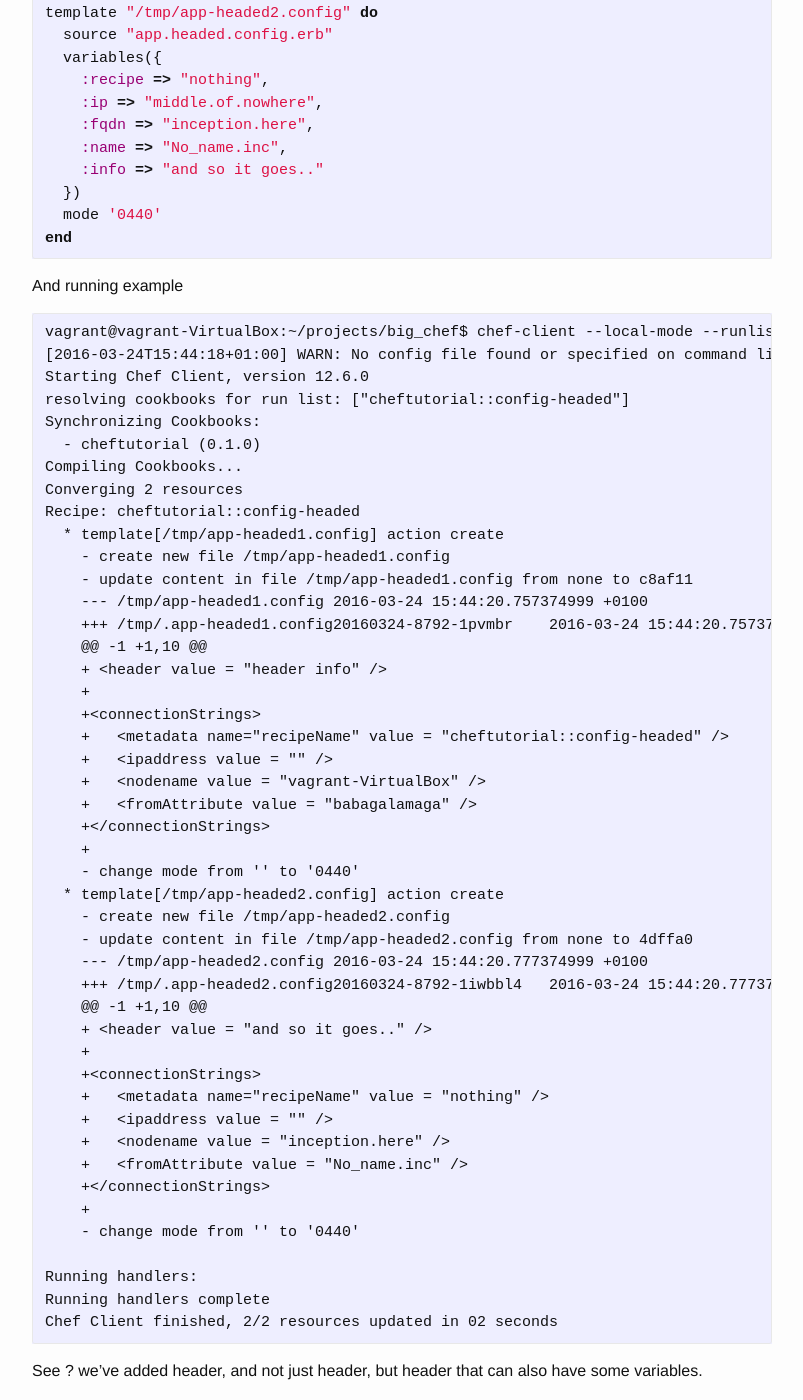
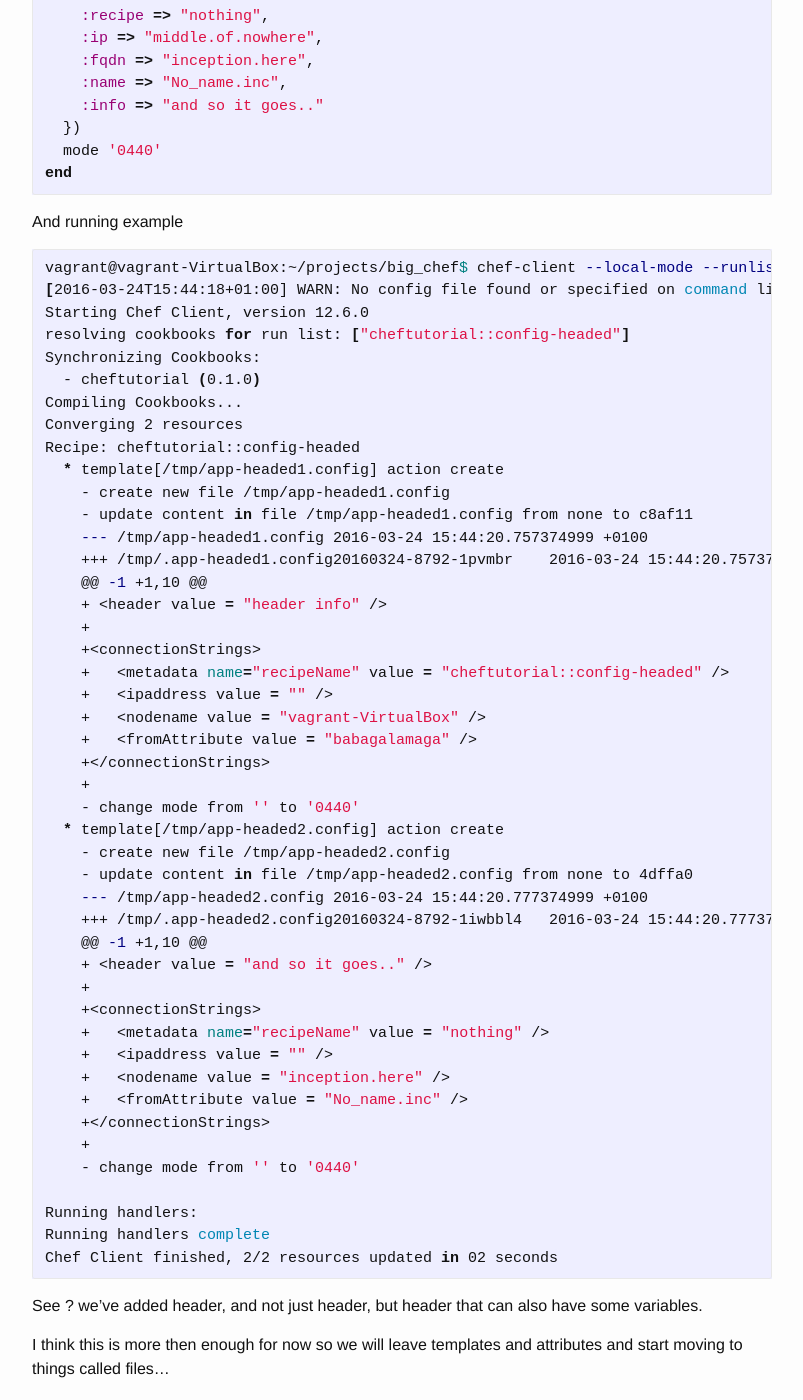
Before and after one commit to mungobungo/mungobungo.github.io, a Jekyll site: the page built from _posts/2016-03-24-chef1.markdown, in a window 1280 px wide and 1400 px high, scrolled down 10177 px. Shown: the whole window, without its empty margins (238-1041 px from the left). Built offline with Jekyll 4.4.1, drawn with Linux system fonts in a browser that asks for light colours; some of the changed text lies outside the part shown.

````diff
--- a/_posts/2016-03-24-chef1.markdown
+++ b/_posts/2016-03-24-chef1.markdown
@@ -32,14 +33,14 @@ mkdir cookbooks
 cd cookbooks
 ```
 
-now we can  create cookbook. this is done via
+Now we can create cookbook. this is done via
 
 ```shell
 knife cookbook create cheftutorial -o .
 ```
 
-after this we go to cheftutorial\recipes
-and create file welcome.rb
+after this we go to [cheftutorial\recipes](https://github.com/mungobungo/cheftutorial/tree/master/recipes)
+and create file [welcome.rb](https://github.com/mungobungo/cheftutorial/blob/master/recipes/welcome.rb)
 
 ```ruby
 log "Hello #{ENV['USER']}" do
@@ -110,23 +112,22 @@ This happens because we're trying to run chef in plain _one-and-only-recipy-mode
 
 So how can we fix it?
 
-first of all, lets get back to ourt root bigchef folder
+first of all, lets get back to our root bigchef folder
 
-```
+```shell
 cd ~/bigchef
 ```
 
 and run
 
-```
+```shell
 chef-client --local-mode --runlist "recipe[cheftutorial::welcome]"
-
 ```
 
 
 Output should be something like this
 
-```
+```shell
 vagrant@vagrant-VirtualBox:~/projects/big_chef$ chef-client --local-mode --runlist "recipe[cheftutorial::welcome]"
 [2016-03-24T11:06:40+01:00] WARN: No config file found or specified on command line, using command line options.
 Starting Chef Client, version 12.6.0
@@ -151,7 +152,7 @@ so far so good. But what if we want to run several recipes at once?
 
 Well, let's try
 
-crating new recipe hello.rb at cheftutorial/recipes folder
+crating new recipe [hello.rb](https://github.com/mungobungo/cheftutorial/blob/master/recipes/hello.rb) at [cheftutorial/recipes](https://github.com/mungobungo/cheftutorial/tree/master/recipes) folder
 
 ```ruby
 log "Hello guy someghing #{node['cheftutorial']['name']}" do
@@ -162,13 +163,13 @@ end
 
 and run chef-apply again from root folder of the project (*not* cheftutorial folder)
 
-```
+```shell
 vagrant@vagrant-VirtualBox:~/projects/big_chef$ chef-client --local-mode --runlist "cheftutorial::welcome,cheftutorial::hello"
 ```
 
 as you can see, you can specify as many recipes as you want. this is why it is called runLIST.
 
-```
+```shell
 [2016-03-24T11:28:30+01:00] WARN: No config file found or specified on command line, using command line options.
 Starting Chef Client, version 12.6.0
 resolving cookbooks for run list: ["cheftutorial::welcome", "cheftutorial::hello"]
@@ -209,9 +211,15 @@ here how it look like template.rb
 </ul>
 ```
 
-and now see the output
+if you run
 
+```shell
+ruby template.rb
 ```
+
+You should see following output
+
+```html
 <ul>
 
   <li>list item</li>
@@ -225,7 +233,8 @@ and now see the output
 ```
 
 let's say we want to generate config file in specified folder with ip of the machine it is run on.
-First we need to create template and put it to _templates_ folder. something like "app.config.erb"
+First we need to create template and put it to [templates folder](https://github.com/mungobungo/cheftutorial/tree/master/templates).
+something like [app.config.erb](https://github.com/mungobungo/cheftutorial/blob/master/templates/app.config.erb)
 
 ```ruby
 <connectionStrings>
@@ -250,7 +259,7 @@ the code basically says that recipe will create file located in "/tmp/app.config
 
 Everything seems to be ready, so let's launch
 
-```
+```shell
 vagrant@vagrant-VirtualBox:~/projects/big_chef$ chef-client --local-mode --runlist "recipe[cheftutorial::config]"
 [2016-03-24T14:16:50+01:00] WARN: No config file found or specified on command line, using command line options.
 Starting Chef Client, version 12.6.0
@@ -281,7 +290,7 @@ Chef Client finished, 1/1 resources updated in 02 seconds
 
 Polite chef even shows the content of newly generated file. But let's do double check.
 
-```
+```shell
 vagrant@vagrant-VirtualBox:~/projects/big_chef$ cat /tmp/app.config
 <connectionStrings>
 	<metadata name="recipeName" value = "cheftutorial::config" />
@@ -299,7 +308,7 @@ Creating new template and recipe to check that
 
 our new template file
 
-```
+```shell
 vagrant@vagrant-VirtualBox:~/projects/big_chef$ cat cookbooks/cheftutorial/templates/app.attribute.config.erb
 ```
 
@@ -317,7 +326,7 @@ looks like this. take a look at *fromAttribute* field. this one uses user-define
 
 and our file
 
-```
+```shell
 vagrant@vagrant-VirtualBox:~/projects/big_chef$ cat cookbooks/cheftutorial/recipes/config-attribute.rb
 ```
 
@@ -332,7 +341,7 @@ end
 
 running it...
 
-```
+```shell
 vagrant@vagrant-VirtualBox:~/projects/big_chef$ chef-client --local-mode --runlist "recipe[cheftutorial::config-attribute]"
 [2016-03-24T14:35:06+01:00] WARN: No config file found or specified on command line, using command line options.
 Starting Chef Client, version 12.6.0
@@ -374,7 +383,7 @@ our third approach to attributed templates.
 
 our template now looks like this
 
-```
+```ruby
 <connectionStrings>
         <metadata name="recipeName" value = "<%= @recipe %>" />
         <ipaddress value = "<%= @ipaddress %>" />
@@ -415,7 +424,7 @@ end
 
 running it...
 
-```
+```shell
 vagrant@vagrant-VirtualBox:~/projects/big_chef$ chef-client --local-mode --runlist "recipe[cheftutorial::config-variables]"
 [2016-03-24T15:09:19+01:00] WARN: No config file found or specified on command line, using command line options.
 Starting Chef Client, version 12.6.0
@@ -457,7 +466,6 @@ Recipe: cheftutorial::config-variables
 Running handlers:
 Running handlers complete
 Chef Client finished, 2/2 resources updated in 02 seconds
-
 ```
 
 coool.
@@ -519,7 +527,7 @@ end
 
 And running example
 
-```
+```shell
 vagrant@vagrant-VirtualBox:~/projects/big_chef$ chef-client --local-mode --runlist "recipe[cheftutorial::config-headed]"
 [2016-03-24T15:44:18+01:00] WARN: No config file found or specified on command line, using command line options.
 Starting Chef Client, version 12.6.0
@@ -589,7 +597,7 @@ files are simple. Those are just templates but without parameters. simple goold
 
 files are created in files folder of cookbook. easy to remember heh..
 
-```
+```shell
 vagrant@vagrant-VirtualBox:~/projects/big_chef/cookbooks/cheftutorial/files$ cat file.txt
 ```
 
@@ -611,7 +619,7 @@ end
 
 and ouput will be like this
 
-```
+```shell
 vagrant@vagrant-VirtualBox:~/projects/big_chef$ chef-client --local-mode --runlist "recipe[cheftutorial::file-creation]"
 [2016-03-24T16:35:18+01:00] WARN: No config file found or specified on command line, using command line options.
 Starting Chef Client, version 12.6.0
@@ -681,7 +689,7 @@ if you can spot code duplication here, you're wrong. filename and path are confi
 
 executing
 
-```
+```shell
 vagrant@vagrant-VirtualBox:~/projects/big_chef$ chef-client --local-mode --runlist "recipe[cheftutorial::file-def]"
 [2016-03-24T16:51:51+01:00] WARN: No config file found or specified on command line, using command line options.
 Starting Chef Client, version 12.6.0
@@ -713,7 +721,7 @@ mostly stolen from here [http://www.jeeatwork.com/?p=108]
 
 let's create new cookbook
 
-```
+```shell
 vagrant@vagrant-VirtualBox:~/projects/big_chef/cookbooks$ knife cookbook create bertut -o .
 WARNING: No knife configuration file found
 ** Creating cookbook bertut in /home/vagrant/projects/big_chef/cookbooks
@@ -724,7 +732,7 @@ WARNING: No knife configuration file found
 
 and make
 
-```
+```shell
 vagrant@vagrant-VirtualBox:~/projects/big_chef/cookbooks/bertut$ berks init
       create  Berksfile
       create  Thorfile
@@ -748,7 +756,7 @@ Successfully initialized
 
 afteward we need to remove .git folder, because our bertut is already under source control of bigger project
 
-```
+```shell
 rm -fr .git
 ```
 
@@ -757,7 +765,7 @@ let's add dependency to other cookbook from the supermarket.
 for that open Berksfile and add cookbook dependency,  our good fellow from  previous execrices
 
 
-```
+```ruby
 source "https://supermarket.chef.io"
 
 metadata
@@ -767,7 +775,7 @@ cookbook 'cheftutorial', git: 'https://github.com/mungobungo/cheftutorial.git'
 
 and patch metadata.rb file with dependency
 
-```
+```ruby
 name             'bertut'
 maintainer       'YOUR_COMPANY_NAME'
 maintainer_email 'YOUR_EMAIL'
@@ -782,13 +790,13 @@ depends 'cheftutorial'
 
 this is how you can use recipes from other cookbooks (inside default.rb or any other recipe)
 
-```
+```ruby
 include_recipe "cheftutorial::config-headed"
 ```
 
 after that we should run
 
-```
+```shell
 berks install
 ```
 
@@ -796,7 +804,7 @@ that will download all referenced cookbooks to local folder of 'bertut' book
 
 'berks install' should be run in root folder of 'bertut' cookbook
 
-```
+```shell
 vagrant@vagrant-VirtualBox:~/projects/big_chef/cookbooks/bertut$ berks install
 Resolving cookbook dependencies...
 Fetching 'bertut' from source at .
@@ -811,13 +819,13 @@ so.
 (this can be also automated via chef)
 1) create folder for testing
 
-```
+```shell
 mkdir -p /tmp/berks/cookbooks
 ```
 
 2) populate test folder with all the cookbooks and their dependencies
 
-```
+```shell
 vagrant@vagrant-VirtualBox:~/projects/big_chef/cookbooks/bertut$ berks vendor /tmp/berks/cookbooks
 Resolving cookbook dependencies...
 Fetching 'bertut' from source at .
@@ -841,7 +849,7 @@ cookbook_path = berks_cookbook_path
 
 4) run the recipe
 
-```
+```shell
 vagrant@vagrant-VirtualBox:/tmp/berks$ chef-client -c $PWD/client.rb --local-mode --runlist "recipe[bertut::default]"
 Starting Chef Client, version 12.6.0
 resolving cookbooks for run list: ["bertut::default"]
@@ -891,7 +899,7 @@ Chef Client finished, 2/2 resources updated in 02 seconds
 
 also, references to other cookbooks could be also added to Berksfile
 
-```
+```ruby
 cookbook 'memcached'
 cookbook 'nginx'
 ```
````
Also changed, not shown: other parts of _posts/2016-03-24-chef1.markdown (+17 -14 lines).
